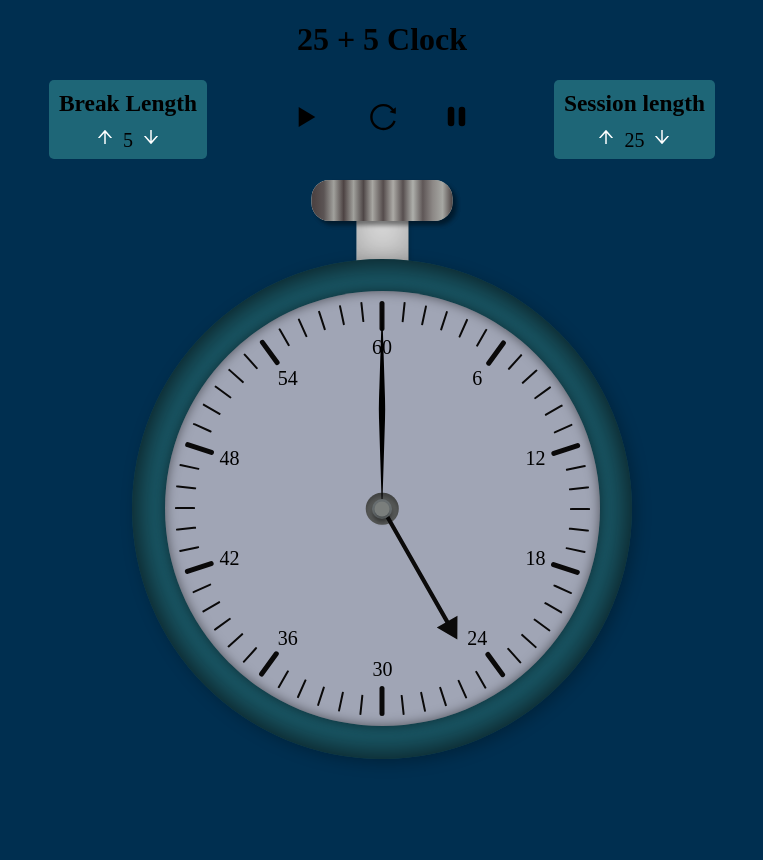
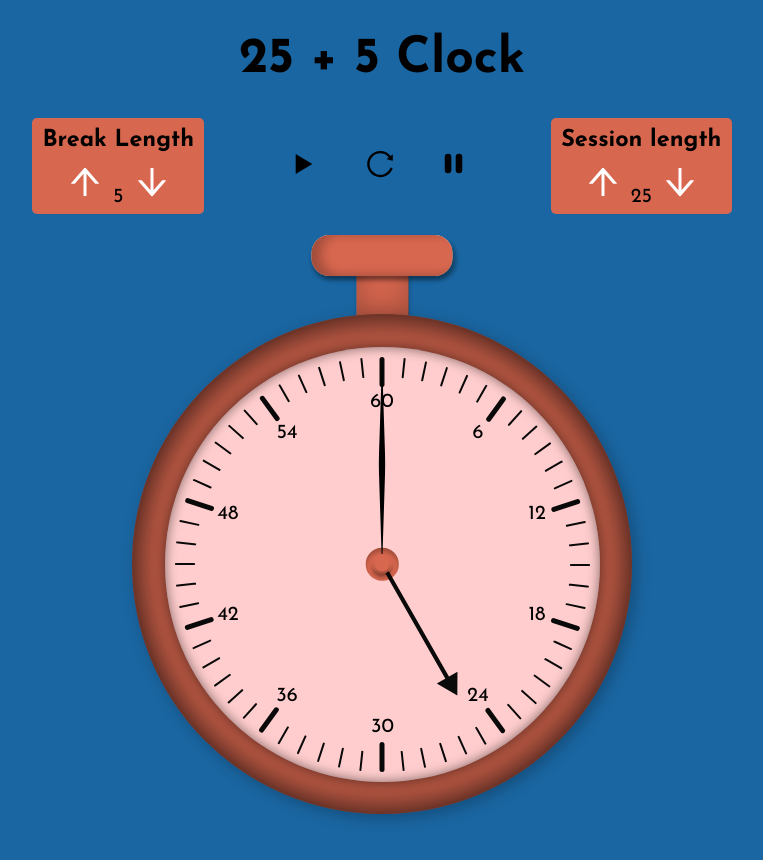
Before and after one commit to gabriez/timer, a React app: page / in a window 1280 px wide. Shown: the top 860 px of the page, without its empty margins (258-1021 px from the left). Built offline with nearby package versions, Linux system fonts and the light colour scheme.

Commit message:
css and fonts

```diff
--- a/src/components/App.jsx
+++ b/src/components/App.jsx
@@ -1,4 +1,5 @@
 import "../styles/index.css";
+import josefinSans from '../assets/josefinSans.ttf';
 import { useEffect, useState } from "react";
 import { AiOutlineArrowDown, AiOutlineArrowUp, AiOutlineReload } from "react-icons/ai";
 import { BiPlay } from "react-icons/bi";
@@ -26,7 +27,6 @@ for (let i = 1; i <= 60; i++) {
         </div>
     );
     tickDegrees += 360 / 60;
-    console.log(tickDegrees);
 }
 
 const App = () => {
@@ -125,7 +125,7 @@ const App = () => {
                         onClick={() => {
                             addReduceTime(true, "break");
                         }}>
-                        <AiOutlineArrowUp size={20} color="white"/>
+                        <AiOutlineArrowUp size={40} color="white"/>
                     </a>
                     {breakTime}
                     <a
@@ -134,7 +134,7 @@ const App = () => {
                         onClick={() => {
                             addReduceTime(false, "break");
                         }}>
-                        <AiOutlineArrowDown size={20} color="white"/>
+                        <AiOutlineArrowDown size={40} color="white"/>
                     </a>
                     </div>
                 </div>
@@ -179,7 +179,7 @@ const App = () => {
                             onClick={() => {
                                 addReduceTime(true, "work");
                             }}>
-                            <AiOutlineArrowUp size={20} color="white"/>
+                            <AiOutlineArrowUp size={40} color="white"/>
                         </a>
                         {workTime}
                         <a
@@ -188,7 +188,7 @@ const App = () => {
                             onClick={() => {
                                 addReduceTime(false, "work");
                             }}>
-                            <AiOutlineArrowDown size={20} color="white"/>
+                            <AiOutlineArrowDown size={40} color="white"/>
                         </a>
                     </div>
                 </div>
--- a/src/styles/index.css
+++ b/src/styles/index.css
@@ -1,13 +1,20 @@
 :root{
-    --bg-outside: #1E6677;
-    --bg-inside: #A0A5B5;
+    --bg-outside: #D8674F
+    ;
+    --bg-inside: #FFCDCD;
+}
+
+@font-face {
+    font-family: 'Josefin-Sans';
+    src: url('../assets/josefinSans.ttf');
 }
 
 body {
-    background-color: #002F50;
+    background-color: #1A66A2;
     min-height: 100vh;
     margin: 0;
     padding: 0;
+    font-family: 'Josefin-Sans';
 }
 
 .container{
@@ -15,6 +22,10 @@ body {
     flex-direction: column;
     justify-content: center;
     align-items: center;
+}
+
+h1 {
+    font-size: 50px;
 }
 
 .controls-container{
@@ -141,14 +152,15 @@ body {
 }
 
 .button_head_front {
-    background: linear-gradient(90deg, #4D4343 1.75%, #5B5454 8.77%, rgba(77, 67, 67, 0.5) 15.79%, #4D4343 22.81%, rgba(77, 67, 67, 0.5) 29.82%, #4F4747 36.84%, rgba(90, 78, 78, 0.5) 43.27%, #554C4C 50.88%, rgba(99, 86, 86, 0.5) 57.89%, #574F4F 64.91%, rgba(103, 96, 96, 0.5) 71.93%, #5F5757 78.95%, rgba(105, 96, 96, 0.749929) 85.96%, rgba(88, 80, 80, 0.5) 92.98%, #4D4343 100%);
+    background: var(--bg-outside);
     box-shadow: 4px 4px 4px rgba(0, 0, 0, 0.25);
+    box-shadow: 0px 4px 4px rgba(0, 0, 0, 0.25), inset 10px -1px 11px rgba(0, 0, 0, 0.25);
 }
 
 .button-body {
     width: 52px;
     height: 53px;
-    background: #D9D9D9;
+    background: var(--bg-outside);
     box-shadow: 0px 4px 4px rgba(0, 0, 0, 0.25), inset 0px -20px 30px rgba(0, 0, 0, 0.25);
 }
 
@@ -175,7 +187,7 @@ body {
 }
 
 .timer-center {
-    background: #575958;
+    background: var(--bg-outside);
     box-shadow: inset 0px 4px 4px rgba(0, 0, 0, 0.25);
     width: 32.5px;
     height: 32.5px;
@@ -190,7 +202,7 @@ body {
     width: 20px;
     height: 20px;
     border-radius: 50%;
-    background: #676D6F;
+    background: var(--bg-outside);
     box-shadow: 0px 4px 4px rgba(0, 0, 0, 0.25);
     z-index: 2;
     position: absolute;
@@ -203,7 +215,7 @@ body {
     width: 15px;
     height: 15px;
     border-radius: 50%;
-    background: #7A7E7C;
+    background: var(--bg-outside);
     box-shadow: 0px 4px 4px rgba(0, 0, 0, 0.25);
     z-index: 4;
     position: absolute;
--- a/webpack.config.js
+++ b/webpack.config.js
@@ -54,7 +54,7 @@ module.exports = {
                 ]
             },
             {
-                test: /\.(png|svg|jpg|jpeg|gif|ogg|mp3|wav)$/,
+                test: /\.(png|svg|jpg|jpeg|gif|ogg|mp3|wav|ttf)$/,
                 type: "asset/resource"
             }
         ]
```
Also changed, not shown: src/assets/OFL.txt (added), src/assets/README.txt (added), src/assets/josefinSans.ttf (added).
